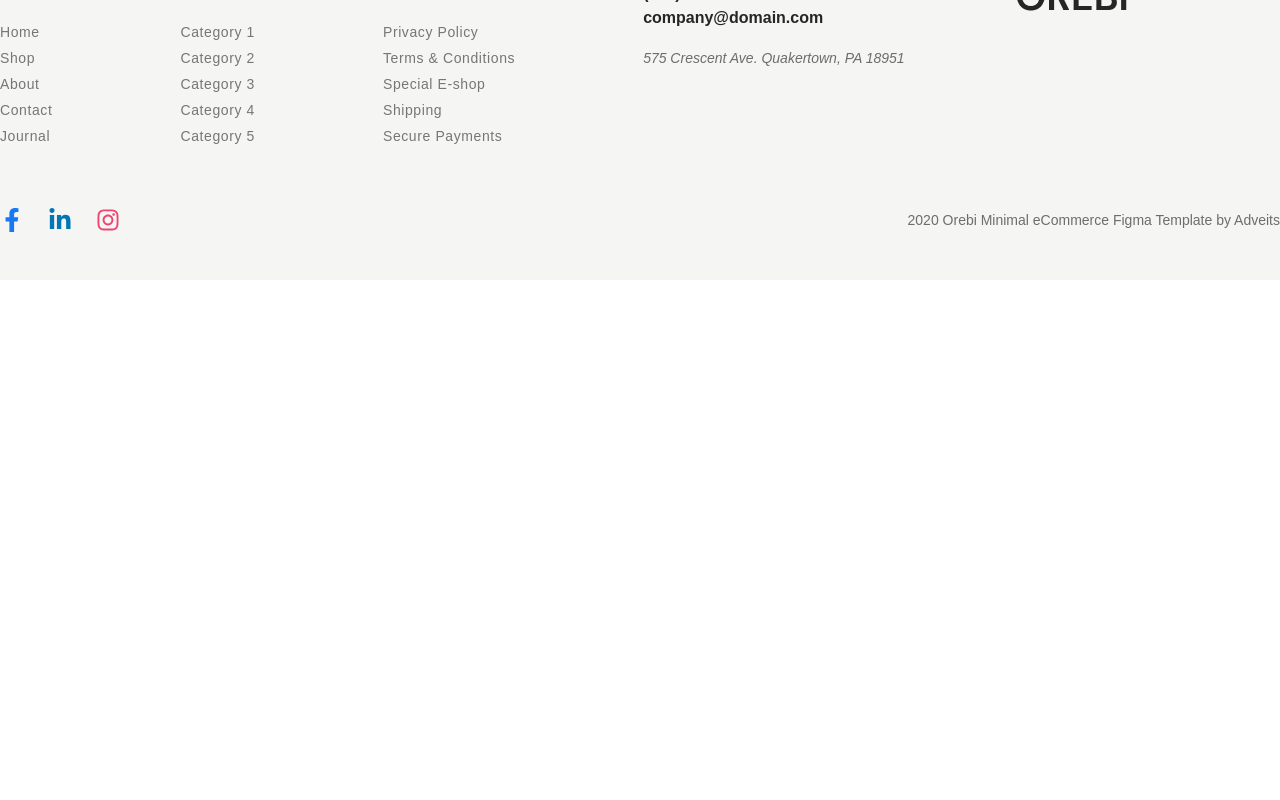
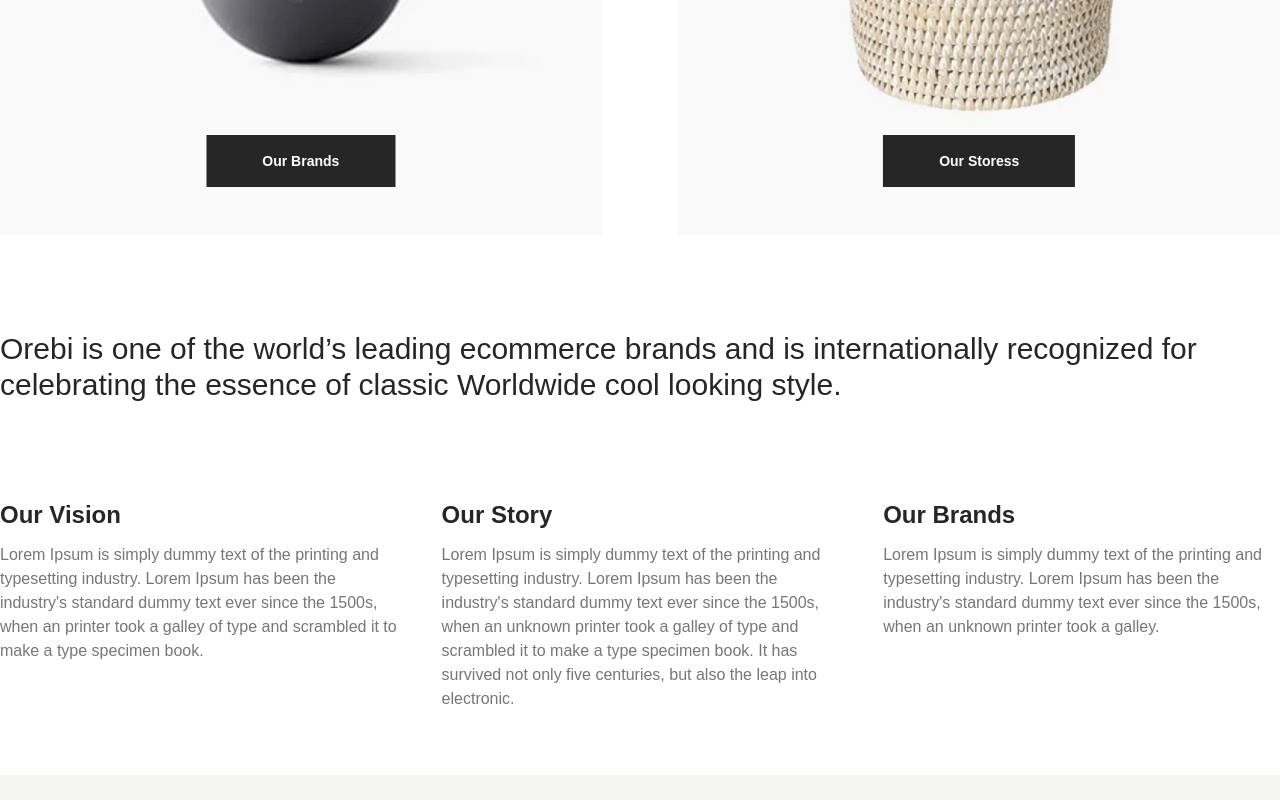
Before and after one commit to yasinn-arafat/Orebi, a React (Vite) app: page /about in a window 1280 px wide. Shown: the part 780-1580 px from the top of the page. Before the commit the page ends 1060 px from the top, so only its background shows below. Built offline with nearby package versions, Linux system fonts and the light colour scheme.

Commit message:
About Page Complete

```diff
--- a/src/App.jsx
+++ b/src/App.jsx
@@ -16,6 +16,7 @@
 import Checkout from "./Pages/Checkout/Checkout";
 import Contact from "./Pages/Contact/Contact";
 import Login from "./Pages/Login/Login";
+import About from "./Pages/About/About";
 import Error from "./Pages/Error/Error";
 
 const router = createBrowserRouter(
@@ -29,6 +30,7 @@
       <Route path="/checkout" element={<Checkout />} />
       <Route path="/contact" element={<Contact />} />
       <Route path="/login" element={<Login />} />
+      <Route path="/about" element={<About />} />
       <Route path="*" element={<Error />} />
     </Route>,
   ),
--- /dev/null
+++ b/src/Component/AboutComponent/AboutComponent.jsx
@@ -0,0 +1,101 @@
+import React from "react";
+import CommonHeading from "../CommonComponent/CommonHeading/CommonHeading";
+import OurBrand from "../../assets/AboutPage/OurBrand.png";
+import OurStores from "../../assets/AboutPage/OurStores.png";
+import Button from "../CommonComponent/Button";
+
+const AboutComponent = () => {
+  return (
+    <>
+      <div>
+        <div>
+          <CommonHeading title={"About"} />
+        </div>
+        <div className="flex flex-col gap-y-24">
+          <div className="flex w-full items-center justify-between">
+            <div className="relative w-[47%]">
+              <picture>
+                <img src={OurBrand} alt={OurBrand} className="w-full" />
+              </picture>
+              <div>
+                <Button
+                  title={"Our Brands"}
+                  className={
+                    "absolute bottom-[8%] left-[50%] -translate-x-1/2 bg-main-font-color px-14 py-4 font-DMsans text-sm font-bold text-main-bg-color"
+                  }
+                />
+              </div>
+            </div>
+            <div className="relative w-[47%]">
+              <picture>
+                <img src={OurStores} alt={OurStores} className="w-full" />
+              </picture>
+              <div>
+                <Button
+                  title={"Our Storess"}
+                  className={
+                    "absolute bottom-[8%] left-[50%] -translate-x-1/2 bg-main-font-color px-14 py-4 font-DMsans text-sm font-bold text-main-bg-color"
+                  }
+                />
+              </div>
+            </div>
+          </div>
+          <div>
+            <h1 className="font-DMsans text-3xl font-normal text-main-font-color">
+              Orebi is one of the world’s leading ecommerce brands and is
+              internationally recognized for celebrating the essence of classic
+              Worldwide cool looking style.
+            </h1>
+          </div>
+
+          <div className="flex w-full items-start justify-between">
+            <div className="w-[31%]">
+              <h2 className="font-DMsans text-2xl font-bold text-main-font-color">
+                Our Vision
+              </h2>
+              <div className="pt-3">
+                <p className="font-DMsans text-base font-normal text-tertiary-font-color">
+                  Lorem Ipsum is simply dummy text of the printing and
+                  typesetting industry. Lorem Ipsum has been the industry's
+                  standard dummy text ever since the 1500s, when an printer took
+                  a galley of type and scrambled it to make a type specimen
+                  book.
+                </p>
+              </div>
+            </div>
+            <div className="w-[31%]">
+              <h2 className="font-DMsans text-2xl font-bold text-main-font-color">
+                Our Story
+              </h2>
+              <div className="pt-3">
+                <p className="font-DMsans text-base font-normal text-tertiary-font-color">
+                  Lorem Ipsum is simply dummy text of the printing and
+                  typesetting industry. Lorem Ipsum has been the industry's
+                  standard dummy text ever since the 1500s, when an unknown
+                  printer took a galley of type and scrambled it to make a type
+                  specimen book. It has survived not only five centuries, but
+                  also the leap into electronic.
+                </p>
+              </div>
+            </div>
+            <div className="w-[31%]">
+              <h2 className="font-DMsans text-2xl font-bold text-main-font-color">
+                Our Brands
+              </h2>
+              <div className="pt-3">
+                <p className="font-DMsans text-base font-normal text-tertiary-font-color">
+                  Lorem Ipsum is simply dummy text of the printing and
+                  typesetting industry. Lorem Ipsum has been the industry's
+                  standard dummy text ever since the 1500s, when an unknown
+                  printer took a galley.
+                </p>
+              </div>
+            </div>
+          </div>
+        </div>
+      </div>
+    </>
+  );
+};
+
+export default AboutComponent;
--- /dev/null
+++ b/src/Pages/About/About.jsx
@@ -0,0 +1,18 @@
+import React from "react";
+import AboutComponent from "../../Component/AboutComponent/AboutComponent";
+
+const About = () => {
+  return (
+    <>
+      <div className="py-16">
+        <div className="container">
+          <div>
+            <AboutComponent />
+          </div>
+        </div>
+      </div>
+    </>
+  );
+};
+
+export default About;
```
